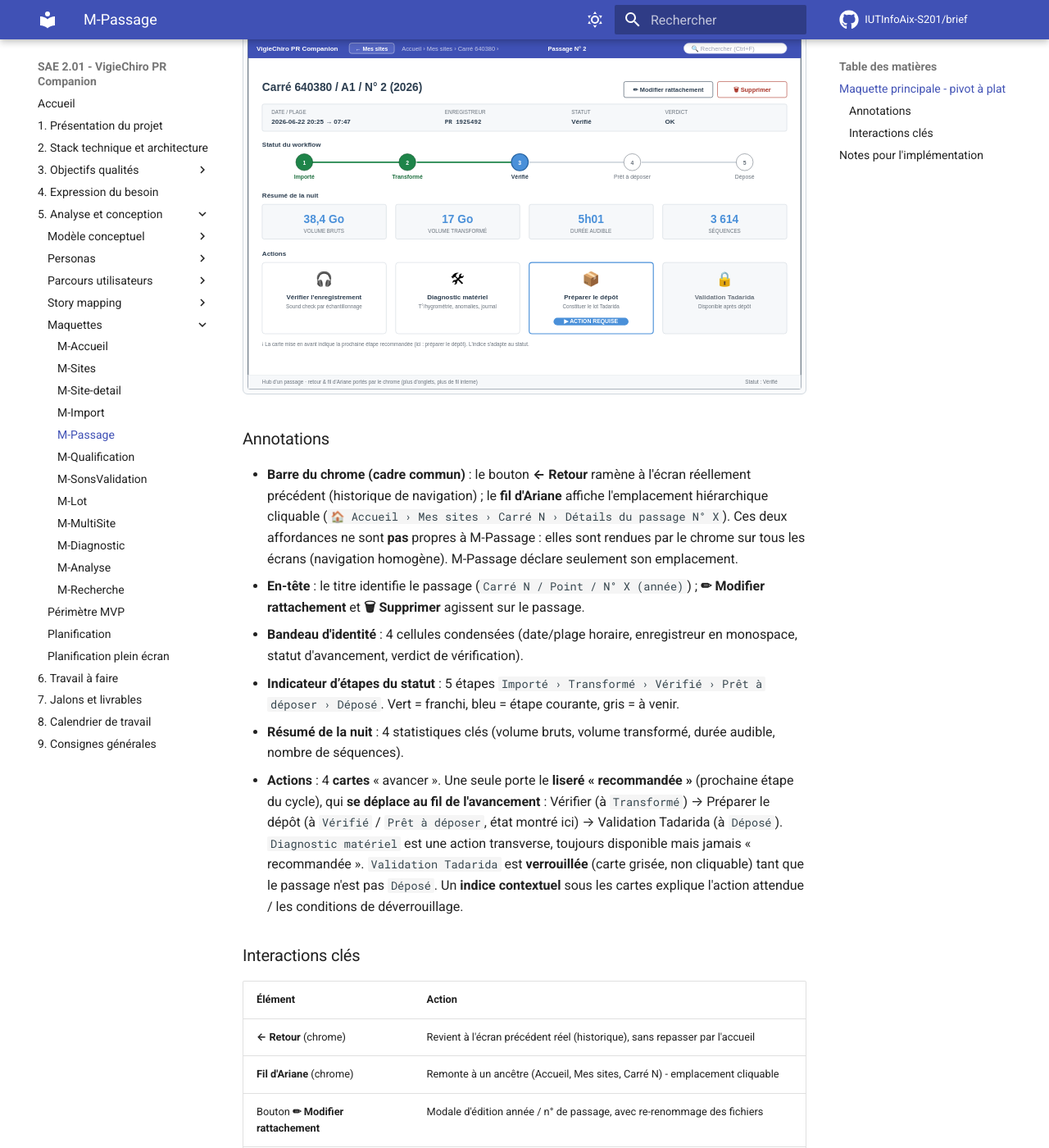
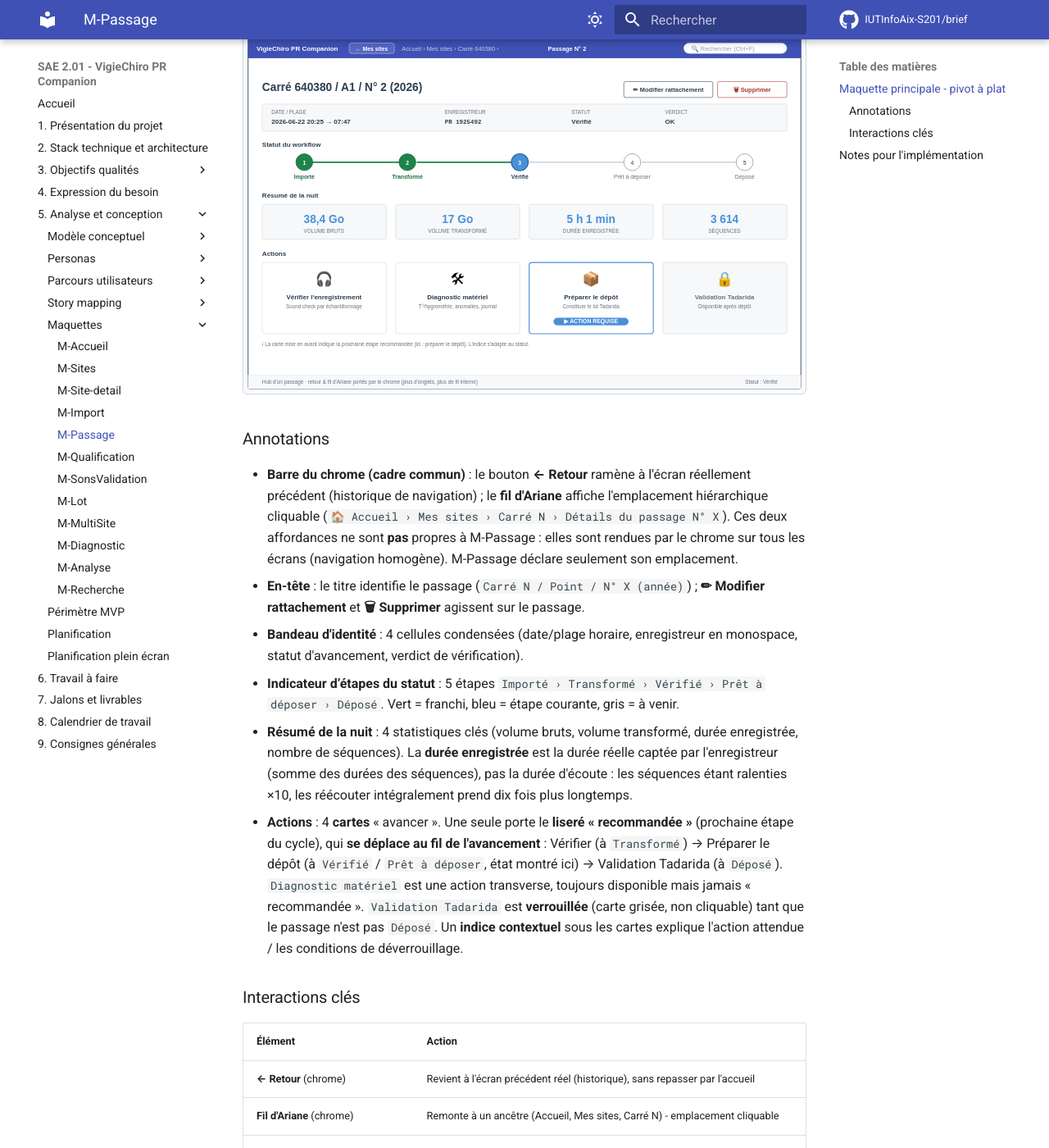
Before and after one commit to IUTInfoAix-S201/brief, an MkDocs documentation site: the page built from docs/Analyse et conception/Maquettes/M-Passage.md, in a window 1280 px wide and 1400 px high, scrolled down 648 px. Shown: the whole window at 82% size. Built offline with MkDocs 1.6.1 and Material for MkDocs 9.7.7, drawn with Linux system fonts in a browser that asks for light colours; comment, search, counter and statistics services are not loaded.

Commit message:
docs(maquettes) : la statistique s'appelle « durée enregistrée »
Les maquettes M-Passage et M-Qualification nommaient encore « durée audible »
la statistique du résumé de nuit. Le produit l'affiche « DURÉE ENREGISTRÉE »
(carte de Passage.fxml, alimentée par `Formats.dureeLisible`) depuis la
correction des durées réelles. Une maquette qui donne à une statistique un nom
que le produit n'emploie plus est un défaut de conception : elle décrit un
écran qui n'existe pas.

La valeur illustrative est alignée sur le formateur du produit :

- une séquence d'écoute porte 5 s **réelles** d'enregistrement et, ralentie
  ×10, dure 50 s à l'écoute ;
- 3 614 séquences = 18 070 s enregistrées, que `Formats.dureeLisible` rend
  « 5 h 1 min » (« X h Y min » au-delà de l'heure).

L'ordre de grandeur « 5h01 » était donc déjà le bon : c'est bien la durée
enregistrée, et non la durée d'écoute (qui vaudrait ×10, soit ~50 h). Seuls le
nom de la statistique et le format d'affichage étaient faux. Le nombre de
séquences est inchangé.

Le libellé de M-Qualification est resserré en « 3 614 (5 h 1 min
enregistrées) » : la forme longue déborderait sur la colonne voisine de la
barre d'informations.

Le mot « audible » reste employé partout où il décrit la physique du signal
(bande audible, inaudible à l'oreille) : il n'est pas touché.

```diff
--- a/docs/Analyse et conception/Maquettes/M-Passage.md
+++ b/docs/Analyse et conception/Maquettes/M-Passage.md
@@ -102,7 +102,7 @@ C'est l'**écran pivot** d'un passage, présenté comme un **hub à plat** (une
   <text x="40" y="352" class="section">Résumé de la nuit</text>
   <rect x="40" y="366" width="265" height="74" rx="4" class="stat-card"/><text x="172" y="406" class="stat-num" text-anchor="middle">38,4 Go</text><text x="172" y="426" class="stat-label" text-anchor="middle">VOLUME BRUTS</text>
   <rect x="325" y="366" width="265" height="74" rx="4" class="stat-card"/><text x="457" y="406" class="stat-num" text-anchor="middle">17 Go</text><text x="457" y="426" class="stat-label" text-anchor="middle">VOLUME TRANSFORMÉ</text>
-  <rect x="610" y="366" width="265" height="74" rx="4" class="stat-card"/><text x="742" y="406" class="stat-num" text-anchor="middle">5h01</text><text x="742" y="426" class="stat-label" text-anchor="middle">DURÉE AUDIBLE</text>
+  <rect x="610" y="366" width="265" height="74" rx="4" class="stat-card"/><text x="742" y="406" class="stat-num" text-anchor="middle">5 h 1 min</text><text x="742" y="426" class="stat-label" text-anchor="middle">DURÉE ENREGISTRÉE</text>
   <rect x="895" y="366" width="265" height="74" rx="4" class="stat-card"/><text x="1027" y="406" class="stat-num" text-anchor="middle">3 614</text><text x="1027" y="426" class="stat-label" text-anchor="middle">SÉQUENCES</text>
 
   <!-- Actions « avancer » (cartes). Vérifier = mise en avant ; Validation = verrouillée. -->
@@ -126,7 +126,7 @@ C'est l'**écran pivot** d'un passage, présenté comme un **hub à plat** (une
 - **En-tête** : le titre identifie le passage (`Carré N / Point / N° X (année)`) ; **✏ Modifier rattachement** et **🗑 Supprimer** agissent sur le passage.
 - **Bandeau d'identité** : 4 cellules condensées (date/plage horaire, enregistreur en monospace, statut d'avancement, verdict de vérification).
 - **Indicateur d’étapes du statut** : 5 étapes `Importé › Transformé › Vérifié › Prêt à déposer › Déposé`. Vert = franchi, bleu = étape courante, gris = à venir.
-- **Résumé de la nuit** : 4 statistiques clés (volume bruts, volume transformé, durée audible, nombre de séquences).
+- **Résumé de la nuit** : 4 statistiques clés (volume bruts, volume transformé, durée enregistrée, nombre de séquences). La **durée enregistrée** est la durée réelle captée par l'enregistreur (somme des durées des séquences), pas la durée d'écoute : les séquences étant ralenties ×10, les réécouter intégralement prend dix fois plus longtemps.
 - **Actions** : 4 **cartes** « avancer ». Une seule porte le **liseré « recommandée »** (prochaine étape du cycle), qui **se déplace au fil de l'avancement** : Vérifier (à `Transformé`) → Préparer le dépôt (à `Vérifié` / `Prêt à déposer`, état montré ici) → Validation Tadarida (à `Déposé`). `Diagnostic matériel` est une action transverse, toujours disponible mais jamais « recommandée ». `Validation Tadarida` est **verrouillée** (carte grisée, non cliquable) tant que le passage n'est pas `Déposé`. Un **indice contextuel** sous les cartes explique l'action attendue / les conditions de déverrouillage.
 
 ### Interactions clés
```
Also changed, not shown: docs/Analyse et conception/Maquettes/M-Qualification.md (+1 -1 lines).
